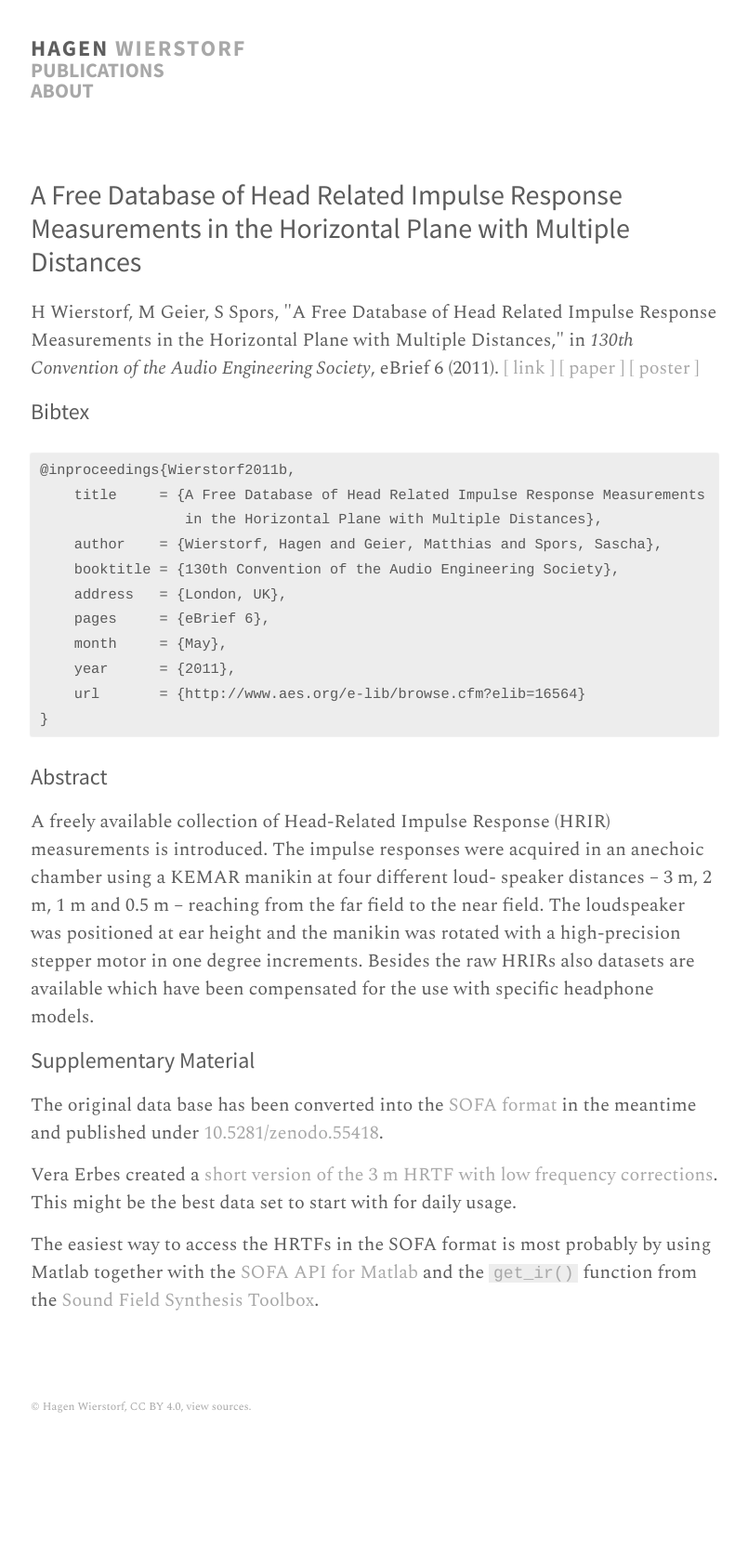
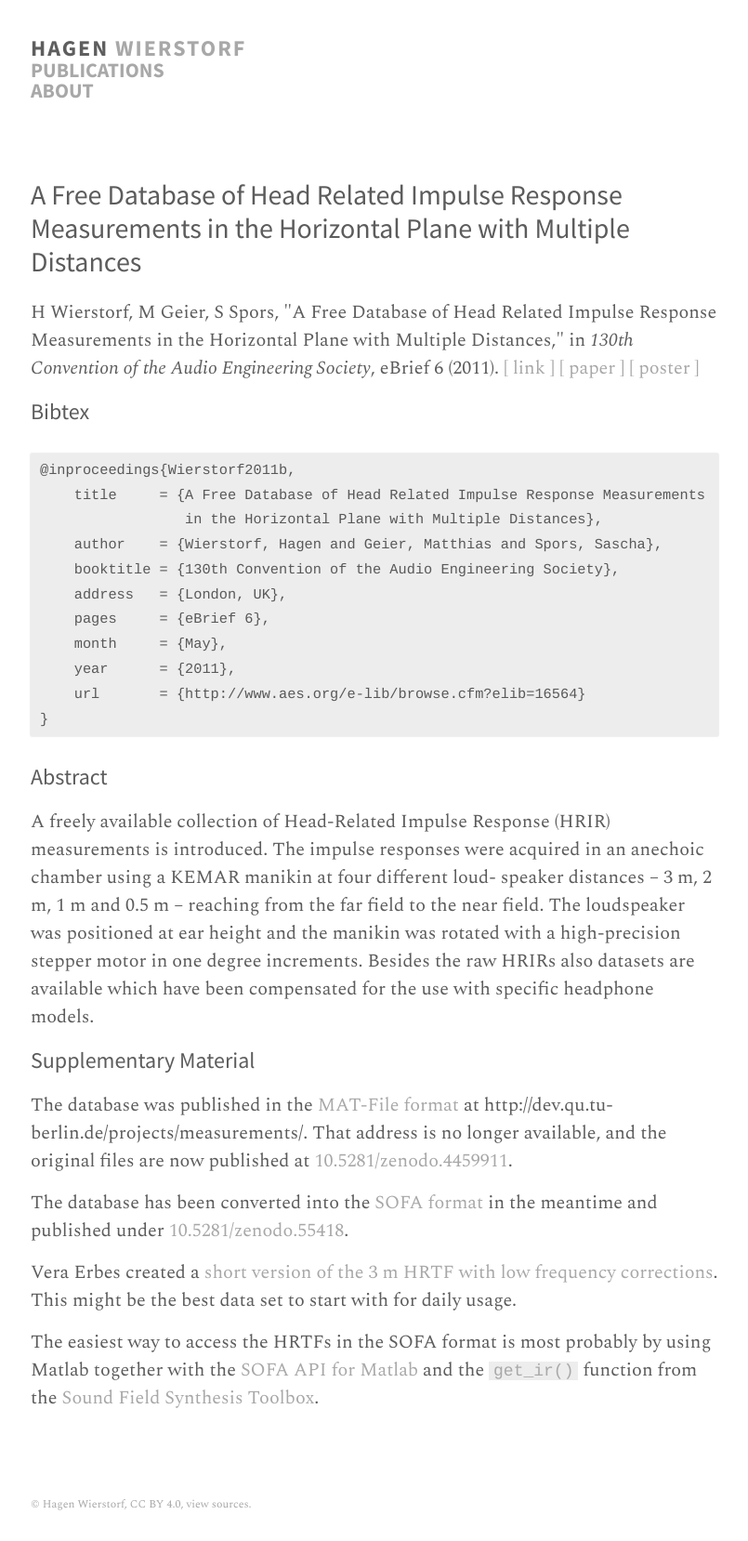
Before and after one commit to hagenw/hagenw.github.io, a Jekyll site: the page built from _posts/2011-05-13-a-free-database-of-head-related-impulse-response-measurements.md, in a window 1280 px wide. Shown: the whole page at 93% size, without its empty margins (237-1042 px from the left). Built offline with Jekyll 4.4.1, drawn with Linux system fonts in a browser that asks for light colours; before the commit the page ends 1553 px from its top, so only the background shows below that.

Commit message:
Wierstorf2011b: update URL to original database

```diff
--- a/_posts/2011-05-13-a-free-database-of-head-related-impulse-response-measurements.md
+++ b/_posts/2011-05-13-a-free-database-of-head-related-impulse-response-measurements.md
@@ -46,7 +46,14 @@ specific headphone models.
 
 ### Supplementary Material
 
-The original data base has been converted into the [SOFA
+The database was published in the [MAT-File
+format](https://www.mathworks.com/help/pdf_doc/matlab/matfile_format.pdf) at
+http://dev.qu.tu-berlin.de/projects/measurements/.
+That address is no longer available,
+and the original files are now published at
+[10.5281/zenodo.4459911](https://doi.org/10.5281/zenodo.4459911).
+
+The database has been converted into the [SOFA
 format](http://sofaconventions.org) in the meantime and published under
 [10.5281/zenodo.55418](https://doi.org/10.5281/zenodo.55418).
 
```
